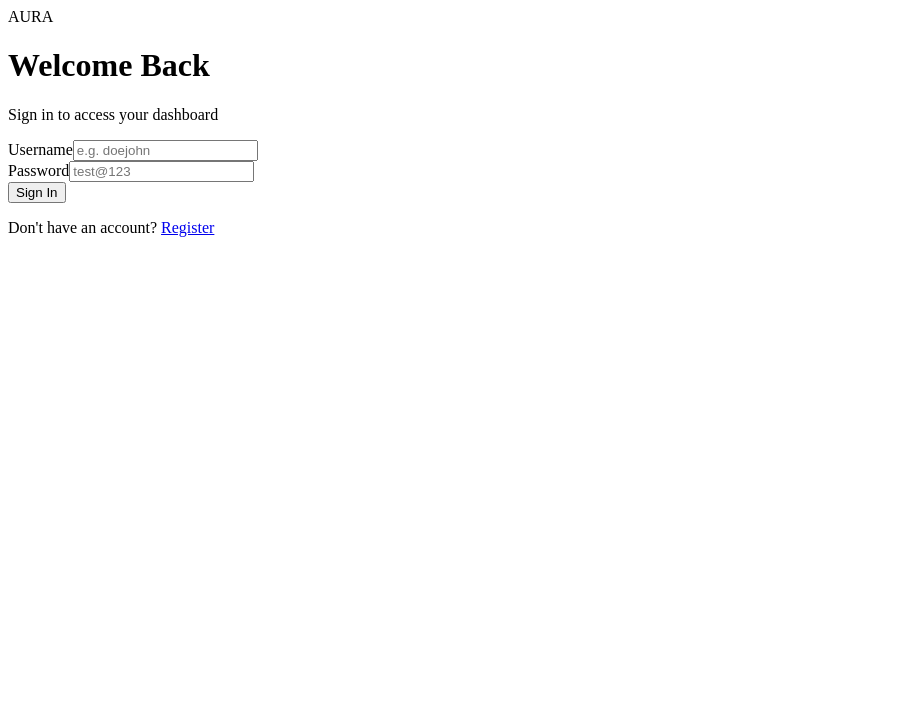
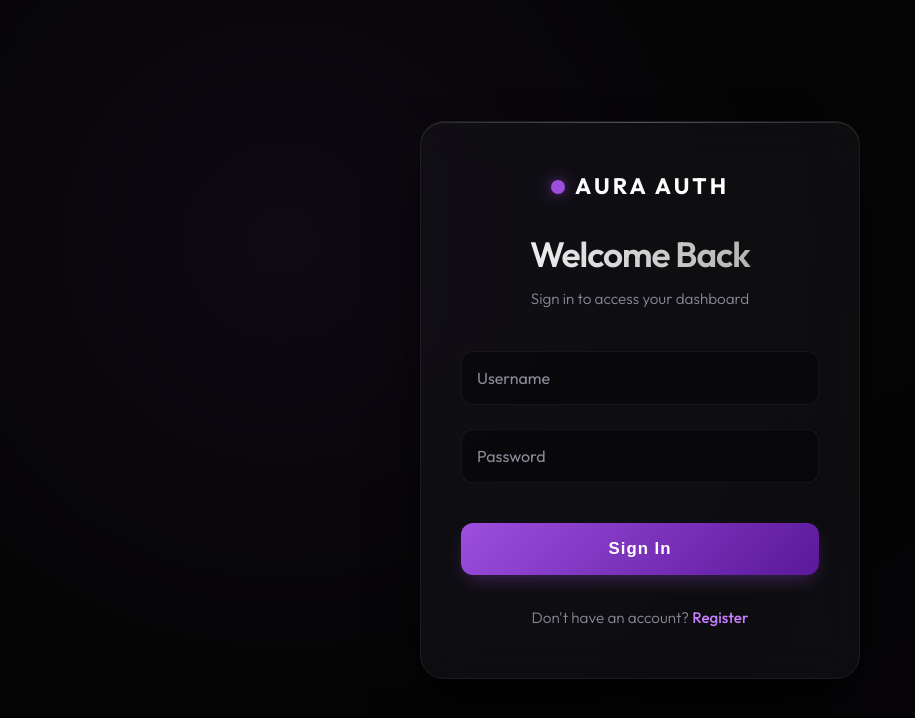
Before and after one commit to prashsainidev/freeapi-authentication, a React (Vite) app: page /login in a window 1280 px wide. Shown: the top 718 px of the page, without its empty margins (0-915 px from the left). Built offline with nearby package versions, Linux system fonts and the light colour scheme.

Commit message:
Aura auth demo complete

```diff
--- a/src/index.css
+++ b/src/index.css
@@ -1,14 +1,17 @@
+@import url('https://fonts.googleapis.com/css2?family=Outfit:wght@300;400;500;600;700&display=swap');
+
 :root {
-  --bg-dark: #08070d;
-  --bg-panel: rgba(255, 255, 255, 0.03);
-  --border-light: rgba(255, 255, 255, 0.08);
-  --text-main: #f3f4f6;
-  --text-muted: #9ca3af;
-  --accent: #8b5cf6;
-  --accent-hover: #7c3aed;
-  --danger: #ef4444;
-  --success: #10b981;
-  --font-sans: 'Inter', system-ui, sans-serif;
+  --bg-dark: #050505;
+  --bg-panel: rgba(20, 20, 25, 0.6);
+  --border-light: rgba(255, 255, 255, 0.06);
+  --text-main: #ffffff;
+  --text-muted: #8b8b99;
+  --accent: #9d4edd;
+  --accent-hover: #c77dff;
+  --accent-glow: rgba(157, 78, 221, 0.4);
+  --danger: #ff4d4d;
+  --success: #00f5d4;
+  --font-sans: 'Outfit', system-ui, sans-serif;
 }
 
 * {
@@ -25,28 +28,65 @@ body {
   min-height: 100vh;
   display: flex;
   flex-direction: column;
+  overflow-x: hidden;
+}
+
+/* 🌌 Ultra-Premium Animated Mesh Gradient Background */
+body::before, body::after {
+  content: '';
+  position: fixed;
+  width: 600px;
+  height: 600px;
+  border-radius: 50%;
+  filter: blur(120px);
+  z-index: -1;
+  animation: floatBackground 20s infinite alternate cubic-bezier(0.4, 0, 0.2, 1);
+}
+
+body::before {
+  background: radial-gradient(circle, rgba(157,78,221,0.15) 0%, rgba(0,0,0,0) 70%);
+  top: -100px;
+  left: -100px;
+}
+
+body::after {
+  background: radial-gradient(circle, rgba(36,0,70,0.2) 0%, rgba(0,0,0,0) 70%);
+  bottom: -200px;
+  right: -100px;
+  animation-delay: -10s;
+}
+
+@keyframes floatBackground {
+  0% { transform: translate(0, 0) scale(1); }
+  50% { transform: translate(100px, 50px) scale(1.2); }
+  100% { transform: translate(-50px, 100px) scale(0.9); }
 }
 
 /* Typography */
 h1 {
-  font-size: 2rem;
+  font-size: 2.2rem;
   font-weight: 600;
-  letter-spacing: -0.025em;
+  letter-spacing: -0.03em;
   margin-bottom: 0.5rem;
+  background: linear-gradient(to right, #fff, #a3a3a3);
+  -webkit-background-clip: text;
+  -webkit-text-fill-color: transparent;
 }
 
 p {
   color: var(--text-muted);
   font-size: 0.95rem;
+  font-weight: 300;
 }
 
 /* Utility Classes */
 .glass-panel {
   background: var(--bg-panel);
-  backdrop-filter: blur(12px);
-  -webkit-backdrop-filter: blur(12px);
+  backdrop-filter: blur(24px);
+  -webkit-backdrop-filter: blur(24px);
   border: 1px solid var(--border-light);
-  border-radius: 16px;
+  border-radius: 24px;
+  box-shadow: 0 30px 60px -12px rgba(0, 0, 0, 0.8), inset 0 1px 0 rgba(255, 255, 255, 0.1);
 }
 
 .flex-center {
@@ -62,96 +102,164 @@ p {
   justify-content: center;
   min-height: 100vh;
   padding: 1rem;
-  background: radial-gradient(circle at top, rgba(139, 92, 246, 0.15), transparent 40%);
 }
 
 .auth-card {
   width: 100%;
-  max-width: 420px;
-  padding: 2.5rem;
-  box-shadow: 0 25px 50px -12px rgba(0, 0, 0, 0.5);
+  max-width: 440px;
+  padding: 3rem 2.5rem;
+  position: relative;
+  overflow: hidden;
+}
+
+/* Subtle inner glow for card */
+.auth-card::before {
+  content: '';
+  position: absolute;
+  top: 0; left: 0; right: 0; height: 1px;
+  background: linear-gradient(90deg, transparent, rgba(255,255,255,0.2), transparent);
 }
 
 .auth-header {
   text-align: center;
-  margin-bottom: 2rem;
+  margin-bottom: 2.5rem;
 }
 
 .brand-logo {
   display: inline-flex;
   align-items: center;
-  gap: 8px;
+  gap: 10px;
   font-weight: 700;
-  font-size: 1.25rem;
-  letter-spacing: 2px;
+  font-size: 1.4rem;
+  letter-spacing: 3px;
   margin-bottom: 1.5rem;
+  text-transform: uppercase;
 }
 
 .logo-dot {
-  width: 12px;
-  height: 12px;
+  width: 14px;
+  height: 14px;
   background: var(--accent);
   border-radius: 50%;
-  box-shadow: 0 0 12px var(--accent);
+  box-shadow: 0 0 15px var(--accent), 0 0 30px var(--accent);
+  animation: pulse 2s infinite;
 }
 
-/* Forms */
+@keyframes pulse {
+  0% { box-shadow: 0 0 15px var(--accent-glow); }
+  50% { box-shadow: 0 0 25px var(--accent), 0 0 40px var(--accent); }
+  100% { box-shadow: 0 0 15px var(--accent-glow); }
+}
+
+/* ✨ Floating Label Inputs */
 .auth-form {
   display: flex;
   flex-direction: column;
-  gap: 1.25rem;
+  gap: 1.5rem;
 }
 
 .input-group {
+  position: relative;
   display: flex;
   flex-direction: column;
-  gap: 0.5rem;
 }
 
 .input-group label {
-  font-size: 0.85rem;
-  font-weight: 500;
+  position: absolute;
+  top: 50%;
+  left: 1rem;
+  transform: translateY(-50%);
+  font-size: 1rem;
   color: var(--text-muted);
+  pointer-events: none;
+  transition: all 0.25s cubic-bezier(0.4, 0, 0.2, 1);
+  background-color: transparent;
+}
+
+/* Floating logic */
+.input-group input:focus ~ label,
+.input-group input:not(:placeholder-shown) ~ label,
+.input-group input:-webkit-autofill ~ label {
+  top: -8px;
+  left: 0.8rem;
+  font-size: 0.75rem;
+  color: var(--accent-hover);
+  background-color: #0d0d12; /* Matches the input background roughly */
+  padding: 0 6px;
+  border-radius: 4px;
+}
+
+/* Chrome Autofill fix for Dark Mode */
+input:-webkit-autofill,
+input:-webkit-autofill:hover,
+input:-webkit-autofill:focus,
+input:-webkit-autofill:active {
+    -webkit-box-shadow: 0 0 0 30px rgba(20, 20, 30, 1) inset !important;
+    -webkit-text-fill-color: var(--text-main) !important;
+    transition: background-color 5000s ease-in-out 0s;
 }
 
 .input-group input {
   width: 100%;
-  padding: 0.75rem 1rem;
-  background: rgba(0, 0, 0, 0.2);
+  padding: 1rem;
+  background: rgba(0, 0, 0, 0.4);
   border: 1px solid var(--border-light);
-  border-radius: 8px;
+  border-radius: 12px;
   color: var(--text-main);
   font-family: var(--font-sans);
   font-size: 1rem;
-  transition: all 0.2s ease;
+  transition: all 0.3s ease;
+}
+
+/* Hide default placeholders to make floating labels work */
+.input-group input::placeholder {
+  color: transparent;
 }
 
 .input-group input:focus {
   outline: none;
   border-color: var(--accent);
-  box-shadow: 0 0 0 3px rgba(139, 92, 246, 0.2);
+  background: rgba(0, 0, 0, 0.6);
+  box-shadow: 0 0 0 4px rgba(157, 78, 221, 0.15);
 }
 
 /* Buttons */
 .primary-btn {
   width: 100%;
-  padding: 0.875rem;
-  background: var(--accent);
+  padding: 1rem;
+  background: linear-gradient(135deg, var(--accent), #5a189a);
   color: white;
   border: none;
-  border-radius: 8px;
+  border-radius: 12px;
   font-weight: 600;
-  font-size: 1rem;
+  font-size: 1.05rem;
+  letter-spacing: 1px;
   cursor: pointer;
-  transition: background 0.2s ease, transform 0.1s ease;
+  transition: all 0.3s ease;
   display: flex;
   justify-content: center;
   align-items: center;
-  margin-top: 0.5rem;
+  margin-top: 1rem;
+  position: relative;
+  overflow: hidden;
+  box-shadow: 0 8px 20px -6px var(--accent-glow);
+}
+
+.primary-btn::after {
+  content: '';
+  position: absolute;
+  top: 0; left: -100%; width: 50%; height: 100%;
+  background: linear-gradient(90deg, transparent, rgba(255,255,255,0.2), transparent);
+  transition: left 0.5s ease;
 }
 
 .primary-btn:hover:not(:disabled) {
-  background: var(--accent-hover);
+  transform: translateY(-2px);
+  box-shadow: 0 12px 25px -6px var(--accent-glow);
+}
+
+.primary-btn:hover::after {
+  left: 200%;
 }
 
 .primary-btn:active:not(:disabled) {
@@ -159,68 +267,85 @@ p {
 }
 
 .primary-btn:disabled {
-  opacity: 0.7;
+  opacity: 0.6;
   cursor: not-allowed;
+  filter: grayscale(0.5);
 }
 
 .outline-btn {
-  padding: 0.5rem 1rem;
-  background: transparent;
+  padding: 0.6rem 1.2rem;
+  background: rgba(255,255,255,0.03);
   color: var(--text-main);
   border: 1px solid var(--border-light);
-  border-radius: 6px;
+  border-radius: 8px;
   font-weight: 500;
   cursor: pointer;
   transition: all 0.2s ease;
 }
 
 .outline-btn:hover {
-  background: rgba(255, 255, 255, 0.05);
+  background: rgba(255, 255, 255, 0.08);
+  border-color: rgba(255,255,255,0.2);
 }
 
 /* Alerts */
 .alert {
-  padding: 0.875rem;
-  border-radius: 8px;
+  padding: 1rem;
+  border-radius: 12px;
   margin-bottom: 1.5rem;
   font-size: 0.9rem;
   text-align: center;
+  font-weight: 500;
+  animation: slideDown 0.3s ease-out;
+}
+
+@keyframes slideDown {
+  from { opacity: 0; transform: translateY(-10px); }
+  to { opacity: 1; transform: translateY(0); }
 }
 
 .alert.error {
-  background: rgba(239, 68, 68, 0.1);
-  color: #fca5a5;
-  border: 1px solid rgba(239, 68, 68, 0.2);
+  background: rgba(255, 77, 77, 0.1);
+  color: var(--danger);
+  border: 1px solid rgba(255, 77, 77, 0.2);
 }
 
 .alert.success {
-  background: rgba(16, 185, 129, 0.1);
-  color: #6ee7b7;
-  border: 1px solid rgba(16, 185, 129, 0.2);
+  background: rgba(0, 245, 212, 0.1);
+  color: var(--success);
+  border: 1px solid rgba(0, 245, 212, 0.2);
 }
 
 /* Footer Links */
 .auth-footer {
-  margin-top: 1.5rem;
+  margin-top: 2rem;
   text-align: center;
 }
 
 .accent-link {
-  color: var(--accent);
+  color: var(--accent-hover);
   text-decoration: none;
   font-weight: 500;
-  transition: color 0.2s ease;
+  transition: all 0.2s ease;
+  position: relative;
 }
 
-.accent-link:hover {
-  text-decoration: underline;
-  color: #a78bfa;
+.accent-link::after {
+  content: '';
+  position: absolute;
+  bottom: -2px; left: 0; width: 0%; height: 1px;
+  background: var(--accent-hover);
+  transition: width 0.3s ease;
+}
+
+.accent-link:hover::after {
+  width: 100%;
 }
 
 /* Spinners */
 .spinner-small {
-  width: 20px;
-  height: 20px;
+  width: 22px;
+  height: 22px;
   border: 2px solid rgba(255, 255, 255, 0.3);
   border-top-color: white;
   border-radius: 50%;
@@ -228,12 +353,12 @@ p {
 }
 
 .spinner {
-  width: 40px;
-  height: 40px;
-  border: 3px solid rgba(139, 92, 246, 0.2);
+  width: 44px;
+  height: 44px;
+  border: 3px solid rgba(157, 78, 221, 0.2);
   border-top-color: var(--accent);
   border-radius: 50%;
-  animation: spin 1s linear infinite;
+  animation: spin 1s cubic-bezier(0.4, 0, 0.2, 1) infinite;
 }
 
 @keyframes spin {
@@ -252,8 +377,9 @@ p {
   display: flex;
   justify-content: space-between;
   align-items: center;
-  padding: 1rem 2rem;
+  padding: 1.5rem 2.5rem;
   margin-bottom: 3rem;
+  border-radius: 100px; /* Pill shape nav */
 }
 
 .profile-nav .brand-logo {
@@ -261,36 +387,40 @@ p {
 }
 
 .welcome-banner {
-  padding: 3rem;
+  padding: 4rem 2rem;
   text-align: center;
-  margin-bottom: 2rem;
-  background: radial-gradient(circle at center, rgba(139, 92, 246, 0.1), transparent 70%);
+  margin-bottom: 3rem;
+  background: radial-gradient(circle at center, rgba(157, 78, 221, 0.1), transparent 60%);
+  border-radius: 32px;
 }
 
 .user-details-grid {
   display: grid;
-  grid-template-columns: repeat(auto-fit, minmax(300px, 1fr));
-  gap: 1.5rem;
+  grid-template-columns: repeat(auto-fit, minmax(320px, 1fr));
+  gap: 2rem;
 }
 
 .detail-card {
   display: flex;
   align-items: center;
-  padding: 1.5rem;
-  gap: 1.25rem;
-  transition: transform 0.3s ease;
+  padding: 2rem;
+  gap: 1.5rem;
+  transition: all 0.4s cubic-bezier(0.175, 0.885, 0.32, 1.275);
 }
 
 .detail-card:hover {
-  transform: translateY(-2px);
+  transform: translateY(-5px) scale(1.02);
+  border-color: rgba(157, 78, 221, 0.3);
+  box-shadow: 0 20px 40px -10px rgba(0,0,0,0.5), 0 0 20px rgba(157, 78, 221, 0.1);
 }
 
 .detail-icon {
-  font-size: 2rem;
-  width: 60px;
-  height: 60px;
-  background: rgba(255, 255, 255, 0.05);
-  border-radius: 12px;
+  font-size: 2.5rem;
+  width: 70px;
+  height: 70px;
+  background: linear-gradient(135deg, rgba(255,255,255,0.05), rgba(255,255,255,0.01));
+  border: 1px solid rgba(255,255,255,0.05);
+  border-radius: 16px;
   display: flex;
   align-items: center;
   justify-content: center;
@@ -299,26 +429,29 @@ p {
 .detail-info label {
   font-size: 0.8rem;
   text-transform: uppercase;
-  letter-spacing: 1px;
+  letter-spacing: 1.5px;
   color: var(--text-muted);
   display: block;
-  margin-bottom: 0.25rem;
+  margin-bottom: 0.4rem;
+  font-weight: 500;
 }
 
 .detail-info p {
-  font-size: 1.1rem;
+  font-size: 1.2rem;
   color: var(--text-main);
   font-weight: 500;
 }
 
 .role-badge {
   display: inline-block;
-  padding: 0.25rem 0.75rem;
-  background: rgba(16, 185, 129, 0.15);
-  color: #34d399;
+  padding: 0.3rem 1rem;
+  background: rgba(0, 245, 212, 0.15);
+  color: var(--success);
+  border: 1px solid rgba(0, 245, 212, 0.3);
   border-radius: 999px;
   font-size: 0.85rem !important;
   font-weight: 600 !important;
+  letter-spacing: 1px;
 }
 
 @media (max-width: 768px) {
@@ -327,10 +460,15 @@ p {
   }
   .profile-nav {
     flex-direction: column;
-    gap: 1rem;
-    padding: 1rem;
+    gap: 1.5rem;
+    padding: 1.5rem;
+    border-radius: 24px;
   }
   .welcome-banner {
-    padding: 2rem 1rem;
+    padding: 3rem 1rem;
+    border-radius: 24px;
+  }
+  .auth-card {
+    padding: 2.5rem 1.5rem;
   }
 }
--- a/src/main.jsx
+++ b/src/main.jsx
@@ -1,4 +1,5 @@
 import { createRoot } from 'react-dom/client';
 import App from './App.jsx';
+import './index.css';
 
 createRoot(document.getElementById('root')).render(<App />);
--- a/src/pages/Login.jsx
+++ b/src/pages/Login.jsx
@@ -51,7 +51,7 @@ const Login = () => {
         <div className="auth-header">
           <div className="brand-logo">
             <div className="logo-dot"></div>
-            <span>AURA</span>
+            <span>AURA AUTH</span>
           </div>
           <h1>Welcome Back</h1>
           <p>Sign in to access your dashboard</p>
@@ -62,7 +62,6 @@ const Login = () => {
 
         <form onSubmit={handleSubmit} className="auth-form">
           <div className="input-group">
-            <label htmlFor="username">Username</label>
             <input
               type="text"
               id="username"
@@ -72,10 +71,10 @@ const Login = () => {
               placeholder="e.g. doejohn"
               required
             />
+            <label htmlFor="username">Username</label>
           </div>
 
           <div className="input-group">
-            <label htmlFor="password">Password</label>
             <input
               type="password"
               id="password"
@@ -85,6 +84,7 @@ const Login = () => {
               placeholder="test@123"
               required
             />
+            <label htmlFor="password">Password</label>
           </div>
 
           <button type="submit" className="primary-btn" disabled={loading}>
--- a/src/pages/Profile.jsx
+++ b/src/pages/Profile.jsx
@@ -17,7 +17,7 @@ const Profile = () => {
       <nav className="profile-nav glass-panel">
         <div className="brand-logo">
           <div className="logo-dot"></div>
-          <span>AURA Dashboard</span>
+          <span>AURA AUTH</span>
         </div>
         <button onClick={handleLogout} className="outline-btn">
           Sign Out
--- a/src/pages/Register.jsx
+++ b/src/pages/Register.jsx
@@ -41,7 +41,7 @@ const Register = () => {
         <div className="auth-header">
           <div className="brand-logo">
             <div className="logo-dot"></div>
-            <span>AURA</span>
+            <span>AURA AUTH</span>
           </div>
           <h1>Create Account</h1>
           <p>Join the elite developer network</p>
@@ -51,7 +51,6 @@ const Register = () => {
 
         <form onSubmit={handleSubmit} className="auth-form">
           <div className="input-group">
-            <label htmlFor="username">Username</label>
             <input
               type="text"
               id="username"
@@ -62,10 +61,10 @@ const Register = () => {
               required
               minLength="3"
             />
+            <label htmlFor="username">Username</label>
           </div>
 
           <div className="input-group">
-            <label htmlFor="email">Email</label>
             <input
               type="email"
               id="email"
@@ -75,10 +74,10 @@ const Register = () => {
               placeholder="user@domain.com"
               required
             />
+            <label htmlFor="email">Email</label>
           </div>
 
           <div className="input-group">
-            <label htmlFor="password">Password</label>
             <input
               type="password"
               id="password"
@@ -89,6 +88,7 @@ const Register = () => {
               required
               minLength="6"
             />
+            <label htmlFor="password">Password</label>
           </div>
 
           <button type="submit" className="primary-btn" disabled={loading}>
```
Also changed, not shown: 1 other file (tests, documents, lock files or other folders).
